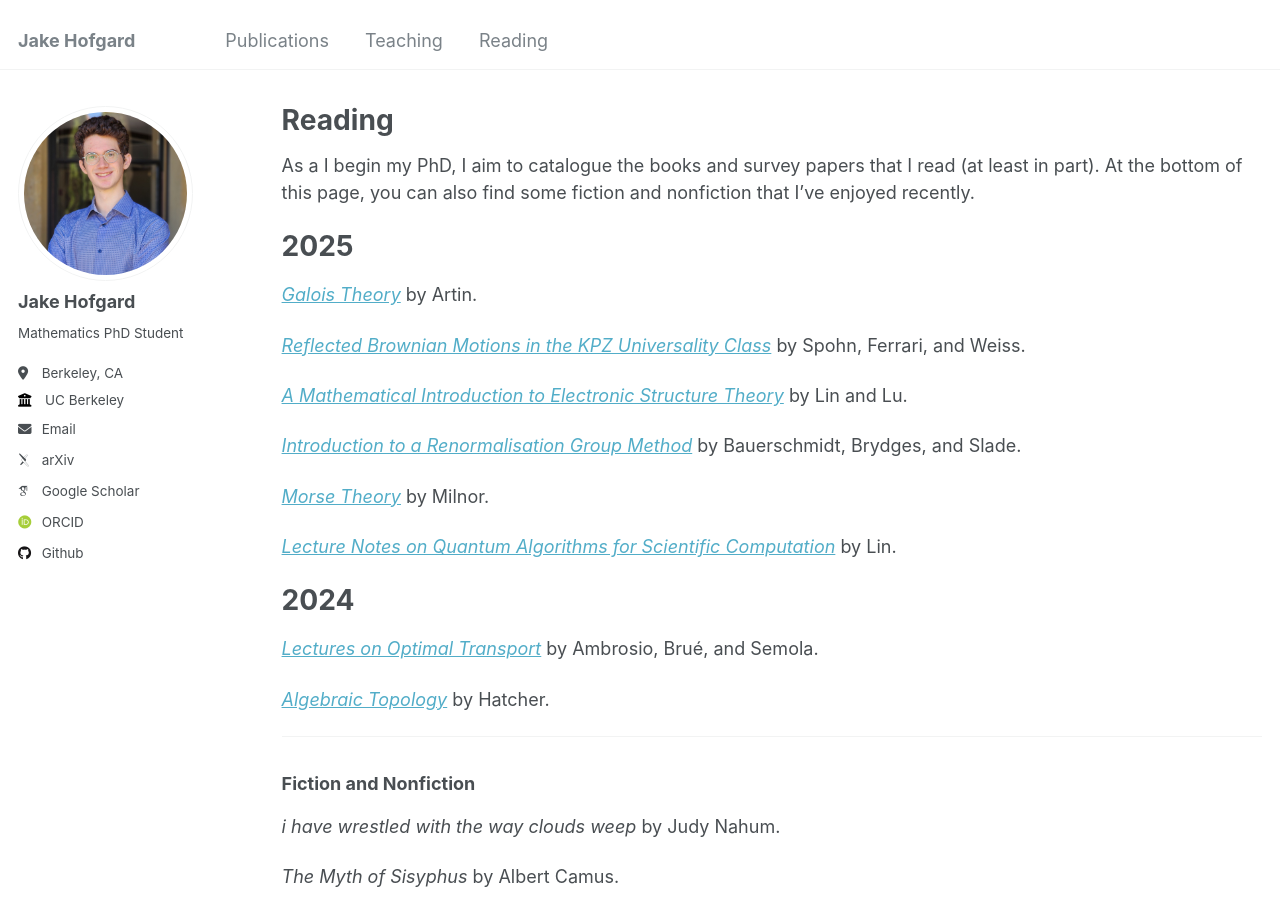
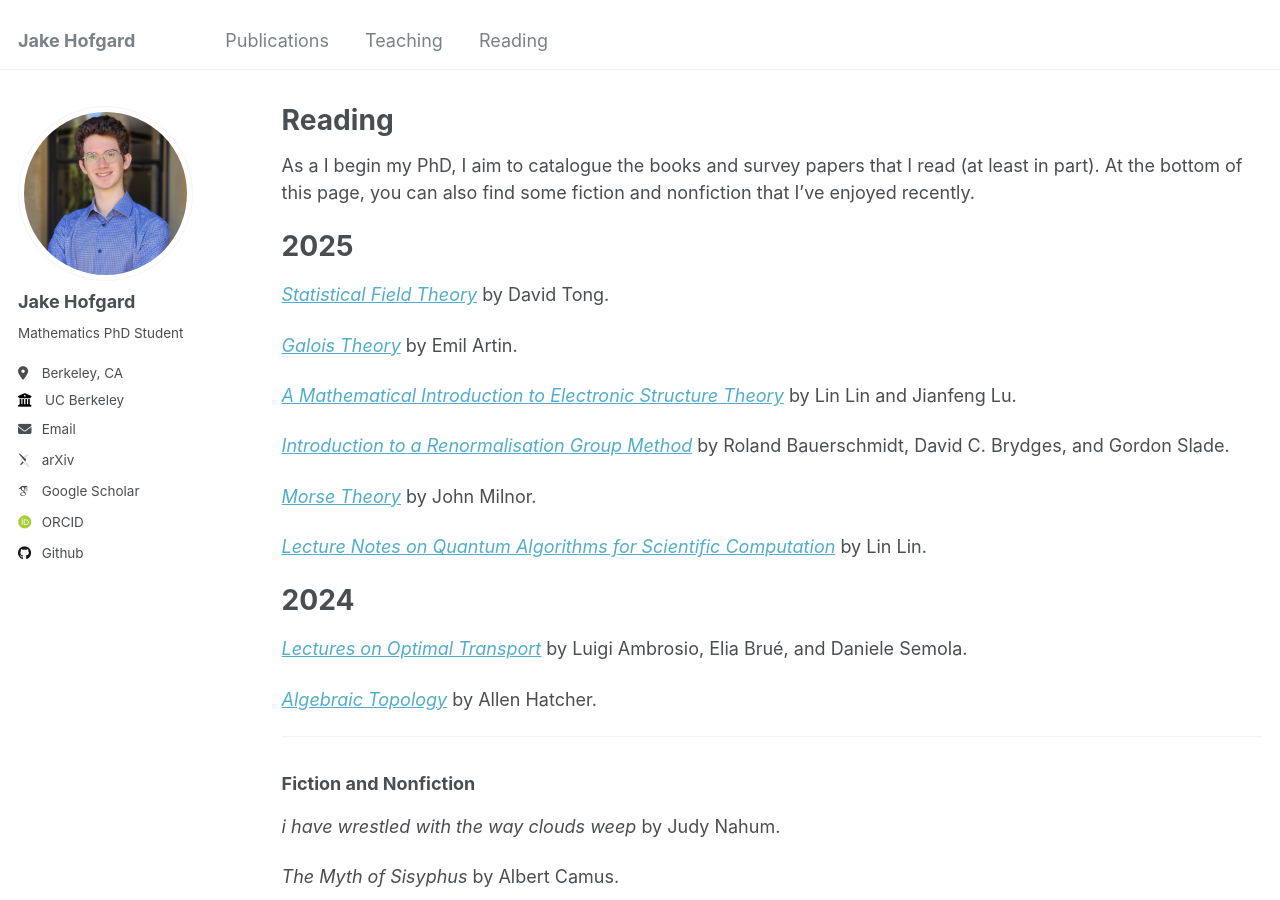
Before and after one commit to jakehofgard/jakehofgard.github.io, a Jekyll site: the page built from _pages/reading.md, in a window 1280 px wide and 900 px high. Built offline with Jekyll 4.4.1, drawn with Linux system fonts in a browser that asks for light colours; some web fonts are replaced.

Commit message:
Update reading.md

```diff
--- a/_pages/reading.md
+++ b/_pages/reading.md
@@ -9,24 +9,26 @@ As a I begin my PhD, I aim to catalogue the books and survey papers that I read
 
 # 2025
 
-*[Galois Theory](https://store.doverpublications.com/products/9780486623429?srsltid=AfmBOorO3mk_FSlyqn3Dyi6Vq5D1CYKyg8Oq8IC7tBeYDvyN8iOMzBmQ)* by Artin.
+*[Statistical Field Theory](https://www.damtp.cam.ac.uk/user/tong/sft/sft.pdf)* by David Tong.
 
-*[Reflected Brownian Motions in the KPZ Universality Class](https://link.springer.com/content/pdf/10.1007/978-3-319-49499-9.pdf)* by Spohn, Ferrari, and Weiss.
+*[Galois Theory](https://store.doverpublications.com/products/9780486623429?srsltid=AfmBOorO3mk_FSlyqn3Dyi6Vq5D1CYKyg8Oq8IC7tBeYDvyN8iOMzBmQ)* by Emil Artin.
 
-*[A Mathematical Introduction to Electronic Structure Theory](https://math.berkeley.edu/~linlin/esbook/)* by Lin and Lu.
+<!--*[Reflected Brownian Motions in the KPZ Universality Class](https://link.springer.com/content/pdf/10.1007/978-3-319-49499-9.pdf)* by Spohn, Ferrari, and Weiss.-->
 
-*[Introduction to a Renormalisation Group Method](https://link.springer.com/book/10.1007/978-981-32-9593-3)* by Bauerschmidt, Brydges, and Slade.
+*[A Mathematical Introduction to Electronic Structure Theory](https://math.berkeley.edu/~linlin/esbook/)* by Lin Lin and Jianfeng Lu.
 
-*[Morse Theory](https://webhomes.maths.ed.ac.uk/~v1ranick/papers/milnmors.pdf)* by Milnor.
+*[Introduction to a Renormalisation Group Method](https://link.springer.com/book/10.1007/978-981-32-9593-3)* by Roland Bauerschmidt, David C. Brydges, and Gordon Slade.
 
-*[Lecture Notes on Quantum Algorithms for Scientific Computation](https://math.berkeley.edu/~linlin/qasc/qasc_notes.pdf)* by Lin.
+*[Morse Theory](https://webhomes.maths.ed.ac.uk/~v1ranick/papers/milnmors.pdf)* by John Milnor.
+
+*[Lecture Notes on Quantum Algorithms for Scientific Computation](https://math.berkeley.edu/~linlin/qasc/qasc_notes.pdf)* by Lin Lin.
 
 
 # 2024
 
-*[Lectures on Optimal Transport](https://link.springer.com/book/10.1007/978-3-031-76834-7)* by Ambrosio, Brué, and Semola.
+*[Lectures on Optimal Transport](https://link.springer.com/book/10.1007/978-3-031-76834-7)* by Luigi Ambrosio, Elia Brué, and Daniele Semola.
 
-*[Algebraic Topology](https://pi.math.cornell.edu/~hatcher/AT/AT.pdf)* by Hatcher.
+*[Algebraic Topology](https://pi.math.cornell.edu/~hatcher/AT/AT.pdf)* by Allen Hatcher.
 
 ---
 
```
